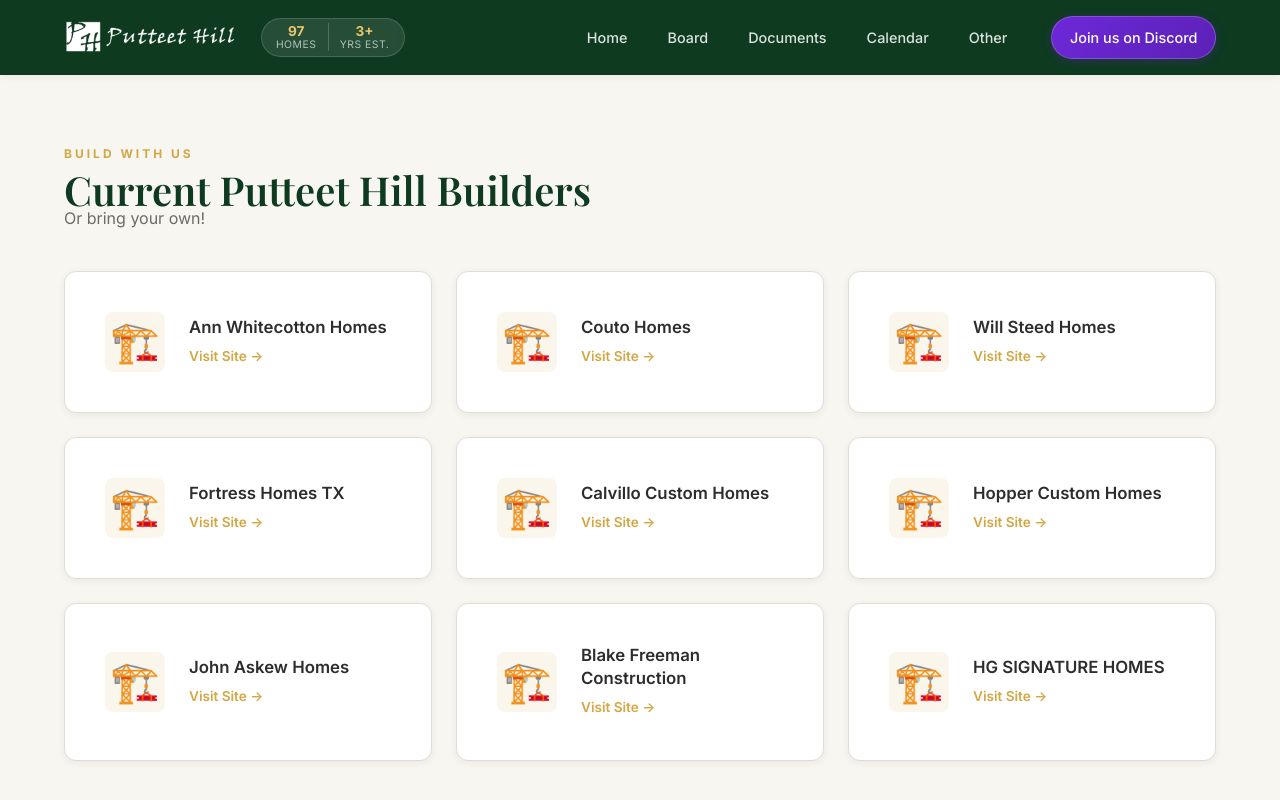
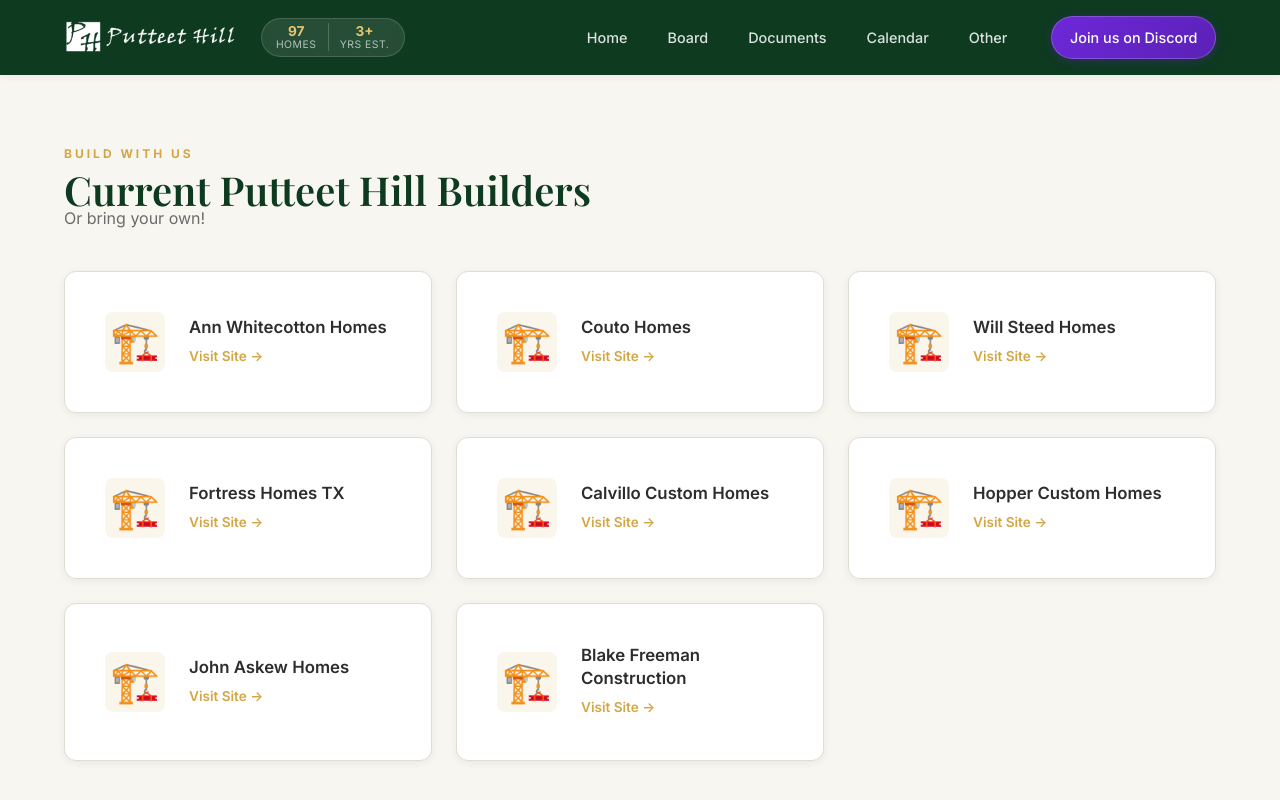
Before and after one commit to Anil-Parthasarathi/PutteetHillHOA, a React (Vite) app in the folder Frontend/: page /#/other in a window 1280 px wide. Shown: the top 800 px of the page. Built offline with nearby package versions, Linux system fonts and the light colour scheme; no server answers.

Commit message:
removed HG Signature Homes from the builders list

```diff
--- a/Frontend/src/pages/Other.jsx
+++ b/Frontend/src/pages/Other.jsx
@@ -17,7 +17,7 @@ export default function Other() {
                             { name: 'Hopper Custom Homes', url: 'https://hoppercustomhomes.com/' },
                             { name: 'John Askew Homes', url: 'https://www.johnaskewhomes.com/' },
                             { name: 'Blake Freeman Construction', url: 'https://blakefreemanconstruction.com/' },
-                            { name: 'HG SIGNATURE HOMES', url: 'https://www.homesbysignaturetx.com/' },
+
                         ].map((builder, i) => (
                             <a
                                 href={builder.url}
@@ -30,7 +30,9 @@ export default function Other() {
                                 <div className="builder-icon">🏗️</div>
                                 <div className="builder-info">
                                     <h3>{builder.name}</h3>
-                                    <span className="builder-link">Visit Site →</span>
+                                    {builder.name !== 'HG SIGNATURE HOMES' && (
+                                        <span className="builder-link">Visit Site →</span>
+                                    )}
                                 </div>
                             </a>
                         ))}
```
